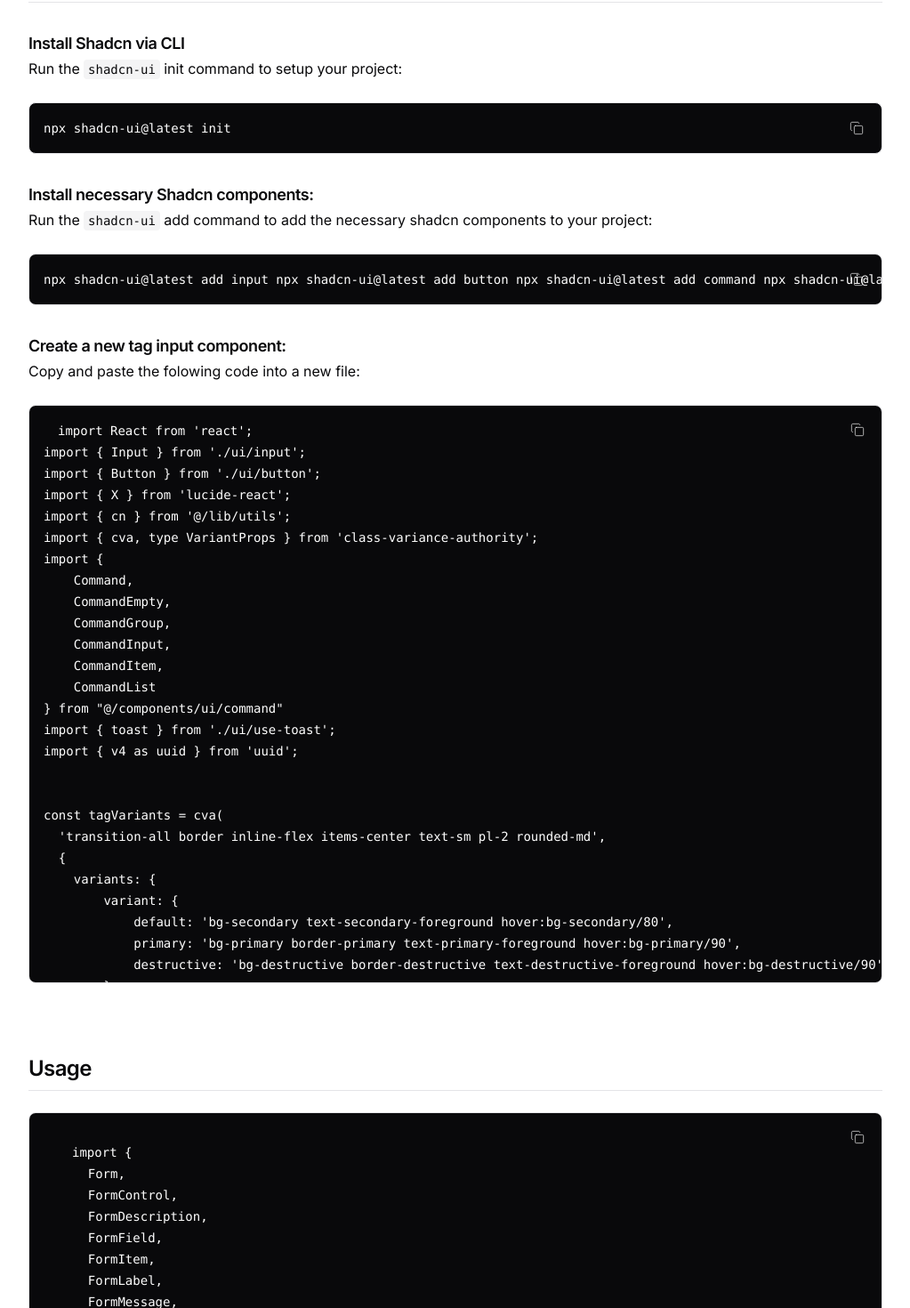
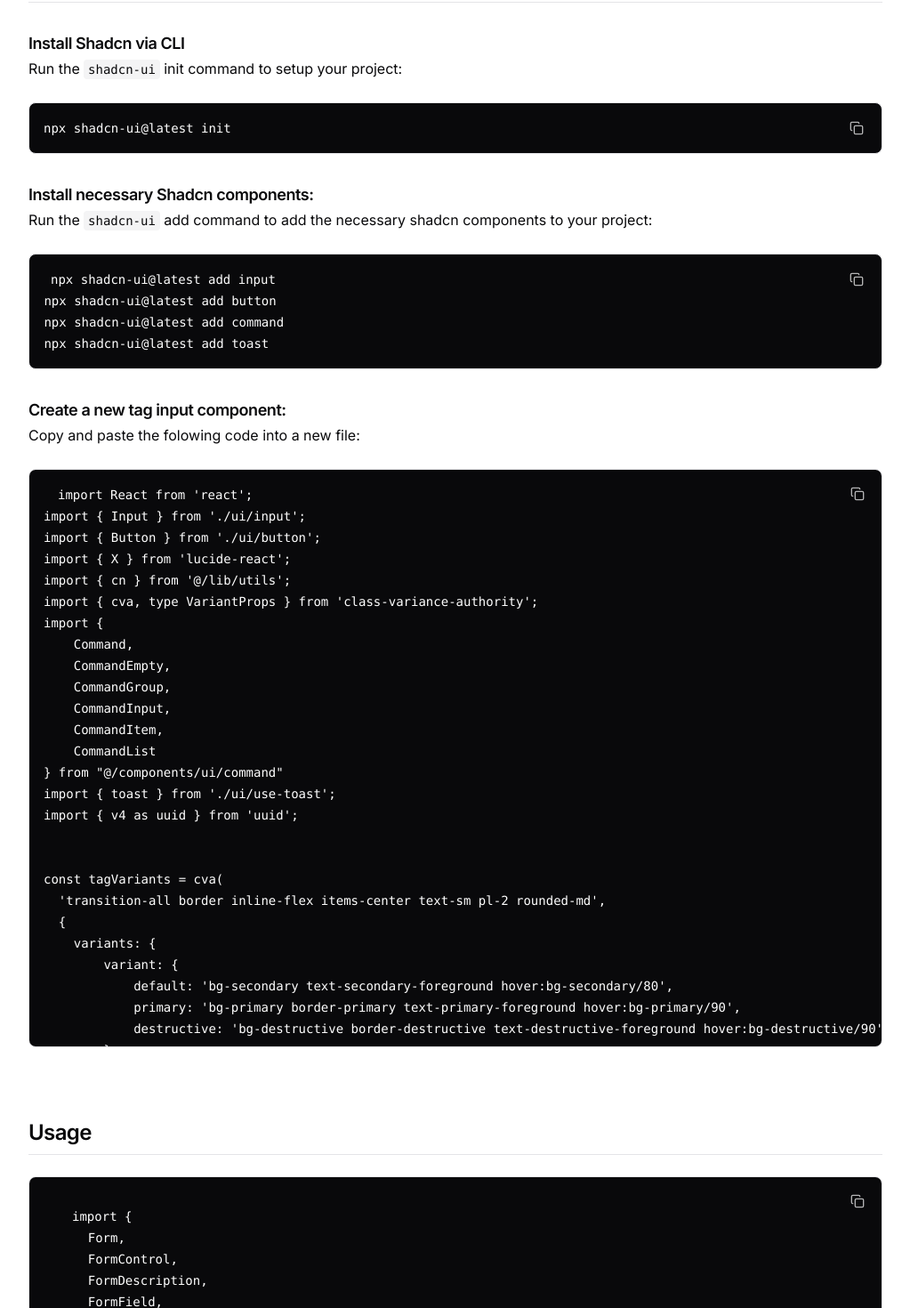
Before and after one commit to JaleelB/emblor, a Next.js app: page / in a window 1280 px wide. Shown: the part 880-2350 px from the top of the page at 89% size, without its empty margins (128-1151 px from the left). Built offline with nearby package versions, Linux system fonts and the light colour scheme.

Commit message:
chore: updated site metadata

```diff
--- a/app/code-snippets.ts
+++ b/app/code-snippets.ts
@@ -22,4 +22,4 @@ export async function getTagInputDemoCode() {
         tagInputDemoCode,
       },
     };
-  }
+}
--- a/app/layout.tsx
+++ b/app/layout.tsx
@@ -2,12 +2,49 @@ import { Toaster } from '@/components/ui/toaster'
 import './globals.css'
 import type { Metadata } from 'next'
 import { Inter } from 'next/font/google'
+import { siteConfig } from './site-config'
 
 const inter = Inter({ subsets: ['latin'] })
 
 export const metadata: Metadata = {
   title: 'Shadcn Tag Input',
   description: `A tag input component implementation of Shadcn's input component`,
+  keywords: [
+    "shadcn",
+    "tag input",
+    "shadcn/ui",
+    "shadcn tag input",
+    "tag input component",
+    "shadcn tag input component",
+    "input",
+    "radix ui",
+    "react tag input",
+  ],
+  authors: [
+    {
+      name: "jaleelb",
+      url: "https://jaleelbennett.com",
+    },
+  ],
+  creator: "jaleelb",
+  themeColor: [
+    { media: "(prefers-color-scheme: light)", color: "white" },
+    { media: "(prefers-color-scheme: dark)", color: "black" },
+  ],
+  openGraph: {
+    type: "website",
+    locale: "en_US",
+    url: siteConfig.url,
+    title: siteConfig.name,
+    description: siteConfig.description,
+    siteName: siteConfig.name,
+  },
+  twitter: {
+    card: "summary_large_image",
+    title: siteConfig.name,
+    description: siteConfig.description,
+    creator: "@jal_eelll",
+  },
 }
 
 export default function RootLayout({
--- /dev/null
+++ b/app/robots.ts
@@ -0,0 +1,13 @@
+import { MetadataRoute } from 'next'
+import { siteConfig } from './site-config'
+
+export default function robots(): MetadataRoute.Robots {
+  return {
+    rules: {
+      userAgent: '*',
+      allow: '/',
+      disallow: '/private/',
+    },
+    sitemap: `${siteConfig.url}/sitemap.xml`,
+  }
+}
--- /dev/null
+++ b/app/site-config.ts
@@ -0,0 +1,20 @@
+export type SiteConfig = {
+    name: string
+    description: string
+    url: string
+    links: {
+      twitter: string
+      github: string
+    }
+}
+
+export const siteConfig: SiteConfig = {
+  name: "Shadcn Tag Input",
+  description:
+    "A tag input component implementation of Shadcn's input component",
+  url: "https://shadcn-tag-input.vercel.app",
+  links: {
+    twitter: "https://twitter.com/jal_eelll",
+    github: "https://github.com/JaleelB/shadcn-tag-input",
+  },
+}
--- /dev/null
+++ b/app/sitemap.ts
@@ -0,0 +1,11 @@
+import { type MetadataRoute } from 'next'
+import { siteConfig } from './site-config'
+
+export default function sitemap(): MetadataRoute.Sitemap {
+  return [
+    {
+      url: `${siteConfig.url}/`,
+      lastModified: new Date(),
+    }
+  ]
+}
--- a/components/sections/setup.tsx
+++ b/components/sections/setup.tsx
@@ -3,6 +3,7 @@ import { Button } from "../ui/button";
 import { toast } from "../ui/use-toast";
 import React from "react";
 import { getTagInputCode } from "@/app/code-snippets";
+import { Check, Copy } from "lucide-react";
 
 
 export default function Setup(){
@@ -42,12 +43,7 @@ export default function Setup(){
                     }
                 }}
                 >
-                  <svg xmlns="http://www.w3.org/2000/svg" className='h-4 w-4' viewBox="0 0 24 24">
-                    <g fill="none" stroke="white" strokeLinecap="round" strokeLinejoin="round" strokeWidth="1">
-                      <rect width="14" height="14" x="8" y="8" rx="2" ry="2"/>
-                      <path d="M4 16c-1.1 0-2-.9-2-2V4c0-1.1.9-2 2-2h10c1.1 0 2 .9 2 2"/>
-                    </g>
-                  </svg>
+                  <Copy className="text-white/70 h-4 w-4"/>
                 </Button>
                 <code className="relative rounded bg-transparent text-white py-[0.2rem] font-mono text-sm px-4">
                   npx shadcn-ui@latest init
@@ -63,33 +59,30 @@ export default function Setup(){
               Run the <code className="relative rounded bg-muted px-[0.3rem] py-[0.2rem] font-mono text-sm">shadcn-ui</code> add command to add the necessary shadcn components to your project:
             </p>
             <div data-rehype-pretty-code-fragment="">
-              <pre className="relative mb-4 mt-6 max-h-[650px] overflow-x-auto rounded-lg border bg-zinc-950 py-4 dark:bg-zinc-900">
+              <pre className="relative mb-4 mt-6 max-h-[650px] overflow-x-auto rounded-lg border bg-zinc-950 py-4 px-2 dark:bg-zinc-900">
               <Button
-                  className='absolute top-2 right-2 px-3 hover:bg-white/40'
+                  className='absolute top-2 right-2 px-3 hover:bg-white/40 cursor-pointer'
                   variant='ghost'
                   onClick={async() =>{
                     await copyToClipboard('npx shadcn-ui@latest add input');
                     if(isCopied){
-                        toast({
-                            title: 'Copied to clipboard',
-                            description: 'The command has been copied to your clipboard.',
-                            variant: 'default'
-                        });
+                      toast({
+                          title: 'Copied to clipboard',
+                          description: 'The command has been copied to your clipboard.',
+                          variant: 'default'
+                      });
                     }
                 }}
                 >
-                  <svg xmlns="http://www.w3.org/2000/svg" className='h-4 w-4' viewBox="0 0 24 24">
-                    <g fill="none" stroke="white" strokeLinecap="round" strokeLinejoin="round" strokeWidth="1">
-                      <rect width="14" height="14" x="8" y="8" rx="2" ry="2"/>
-                      <path d="M4 16c-1.1 0-2-.9-2-2V4c0-1.1.9-2 2-2h10c1.1 0 2 .9 2 2"/>
-                    </g>
-                  </svg>
+                  <Copy className="text-white/70 h-4 w-4"/>
                 </Button>
                 <code className="relative rounded bg-transparent text-white py-[0.2rem] font-mono text-sm px-4">
-                  npx shadcn-ui@latest add input
-                  npx shadcn-ui@latest add button
-                  npx shadcn-ui@latest add command
-                  npx shadcn-ui@latest add toast
+                  {`npx shadcn-ui@latest add input\n npx shadcn-ui@latest add button\n npx shadcn-ui@latest add command\n npx shadcn-ui@latest add toast`.split('\n').map((line: string, index:number) => (
+                    <React.Fragment key={index}>
+                      {line}
+                      <br />
+                    </React.Fragment>
+                  ))}
                 </code>
               </pre>
             </div>
@@ -116,12 +109,7 @@ export default function Setup(){
                       }
                   }}
               >
-                      <svg xmlns="http://www.w3.org/2000/svg" className='h-4 w-4' viewBox="0 0 24 24">
-                          <g fill="none" stroke="white" strokeLinecap="round" strokeLinejoin="round" strokeWidth="1">
-                          <rect width="14" height="14" x="8" y="8" rx="2" ry="2"/>
-                          <path d="M4 16c-1.1 0-2-.9-2-2V4c0-1.1.9-2 2-2h10c1.1 0 2 .9 2 2"/>
-                          </g>
-                      </svg>
+                <Copy className="text-white/70 h-4 w-4"/>
               </Button>
               <pre className="relative mb-4 mt-6 max-h-[650px] overflow-x-auto rounded-lg border bg-zinc-950 p-4 dark:bg-zinc-900">
                 <code
--- a/components/sections/usage.tsx
+++ b/components/sections/usage.tsx
@@ -3,6 +3,7 @@ import { Button } from "../ui/button";
 import { toast } from "../ui/use-toast";
 import React from "react";
 import { getTagInputDemoCode } from "@/app/code-snippets";
+import { Copy } from "lucide-react";
 
 export default function Usage(){
 
@@ -36,12 +37,7 @@ export default function Usage(){
                             }
                         }}
                     >
-                            <svg xmlns="http://www.w3.org/2000/svg" className='h-4 w-4' viewBox="0 0 24 24">
-                                <g fill="none" stroke="white" strokeLinecap="round" strokeLinejoin="round" strokeWidth="1">
-                                <rect width="14" height="14" x="8" y="8" rx="2" ry="2"/>
-                                <path d="M4 16c-1.1 0-2-.9-2-2V4c0-1.1.9-2 2-2h10c1.1 0 2 .9 2 2"/>
-                                </g>
-                            </svg>
+                        <Copy className="text-white/70 h-4 w-4"/>
                     </Button>
                     <pre className="relative mb-4 mt-6 max-h-[650px] overflow-y-auto rounded-lg border bg-zinc-950 p-8 dark:bg-zinc-900">
 
```
